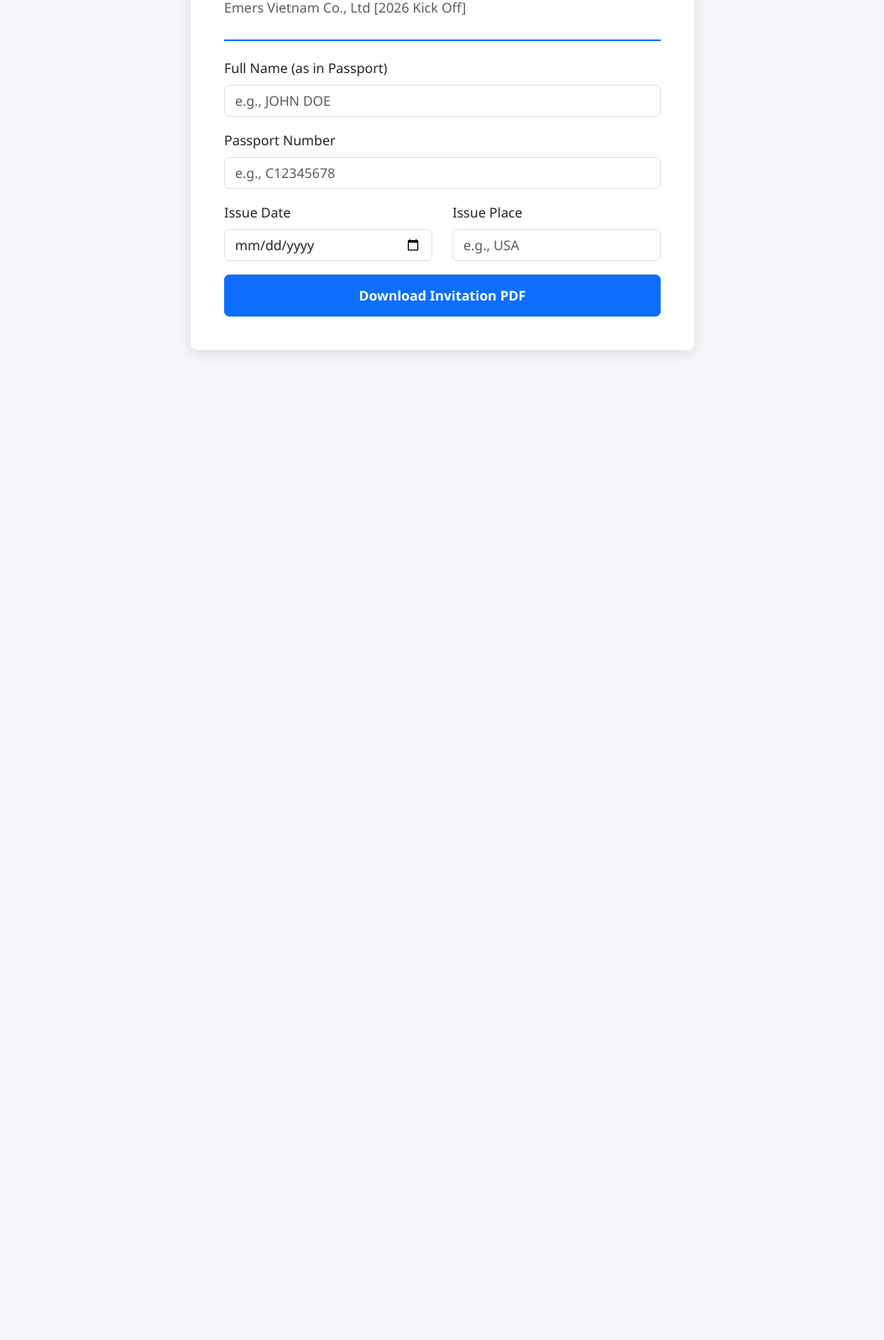
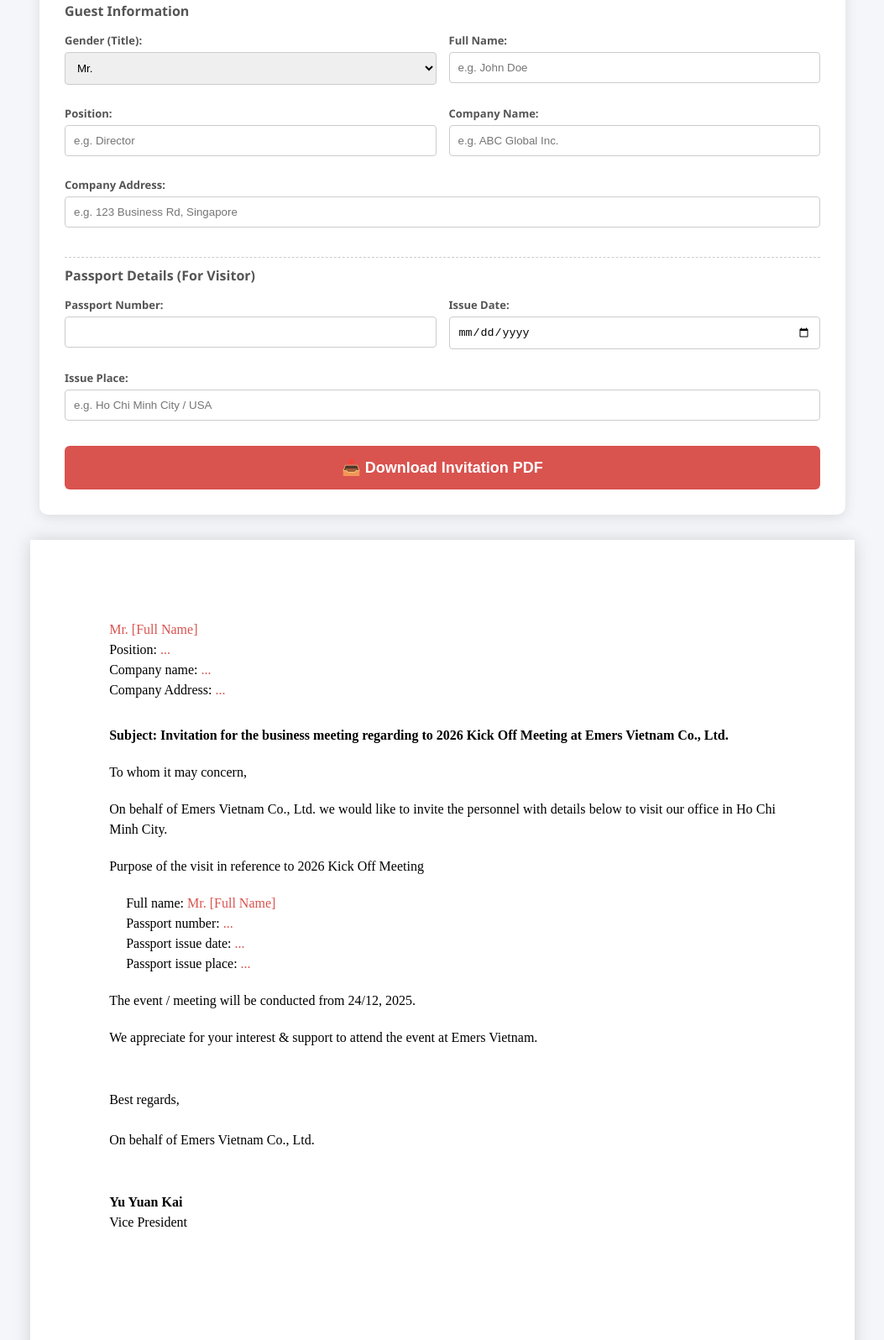
Before and after one commit to penny725tw/Emers-kickoff-2026, a plain HTML site: page index.html in a window 1280 px wide. Shown: the part 135-1731 px from the top of the page at 84% size, without its empty margins (113-1166 px from the left). Before the commit the page ends 800 px from the top, so only its background shows below. Drawn offline with nearby package versions, Linux system fonts and the light colour scheme.

Commit message:
Update index.html

```diff
--- a/index.html
+++ b/index.html
@@ -3,120 +3,256 @@
 <head>
     <meta charset="UTF-8">
     <meta name="viewport" content="width=device-width, initial-scale=1.0">
-    <title>Emers Vietnam Invitation Generator</title>
-    <link href="https://cdn.jsdelivr.net/npm/bootstrap@5.3.0/dist/css/bootstrap.min.css" rel="stylesheet">
-    <script src="https://cdnjs.cloudflare.com/ajax/libs/jspdf/2.5.1/jspdf.umd.min.js"></script>
+    <title>Invitation Generator - Emers Kick Off 2026</title>
+    <script src="https://cdnjs.cloudflare.com/ajax/libs/html2pdf.js/0.10.1/html2pdf.bundle.min.js"></script>
     <style>
-        body { background-color: #f4f6f9; font-family: 'Segoe UI', Tahoma, Geneva, Verdana, sans-serif; }
-        .container { max-width: 600px; margin-top: 50px; background: white; padding: 40px; border-radius: 8px; box-shadow: 0 4px 15px rgba(0,0,0,0.1); }
-        .header { border-bottom: 2px solid #0d6efd; margin-bottom: 20px; padding-bottom: 10px; }
-        .btn-generate { width: 100%; padding: 12px; font-weight: bold; }
+        /* --- UI STYLING (Control Panel) --- */
+        body {
+            font-family: "Segoe UI", sans-serif;
+            background: #f4f6f9;
+            display: flex;
+            flex-direction: column;
+            align-items: center;
+            padding: 20px;
+            color: #333;
+        }
+        .controls {
+            background: white;
+            padding: 30px;
+            border-radius: 10px;
+            box-shadow: 0 4px 15px rgba(0,0,0,0.1);
+            width: 100%;
+            max-width: 900px;
+            margin-bottom: 30px;
+            border-top: 5px solid #d9534f; /* Emers Red-ish color theme */
+        }
+        .controls h2 { margin-top: 0; color: #d9534f; border-bottom: 1px solid #ddd; padding-bottom: 10px; }
+
+        .grid-container { display: grid; grid-template-columns: 1fr 1fr; gap: 15px; }
+        .full-width { grid-column: span 2; }
+
+        .form-group { margin-bottom: 10px; }
+        label { font-size: 13px; font-weight: bold; color: #555; display: block; margin-bottom: 5px; }
+        input, select { width: 100%; padding: 10px; border: 1px solid #ccc; border-radius: 4px; box-sizing: border-box; }
+        input:focus { border-color: #d9534f; outline: none; }
+
+        button {
+            background-color: #d9534f;
+            color: white;
+            padding: 15px;
+            border: none;
+            border-radius: 6px;
+            cursor: pointer;
+            font-size: 18px;
+            font-weight: bold;
+            width: 100%;
+            margin-top: 20px;
+            transition: 0.3s;
+        }
+        button:hover { background-color: #c9302c; }
+
+        /* --- LETTER STYLING (A4 Paper) --- */
+        #letter-preview {
+            background: white;
+            width: 210mm;
+            min-height: 297mm;
+            padding: 25mm 25mm;
+            box-shadow: 0 0 20px rgba(0,0,0,0.15);
+            font-family: "Times New Roman", serif;
+            color: #000;
+            font-size: 12pt;
+            line-height: 1.5;
+            position: relative;
+        }
+
+        /* Letter Layout */
+        .header-logo { margin-bottom: 30px; } /* Placeholder for logo */
+        .recipient-block { margin-bottom: 30px; }
+        .subject-line { font-weight: bold; margin-bottom: 20px; }
+        .body-text { margin-bottom: 20px; text-align: justify; }
+        .visitor-details { margin-left: 20px; margin-bottom: 20px; }
+        .sign-off { margin-top: 50px; }
+        .signature-img { height: 60px; margin-top: 10px; margin-bottom: 10px; } /* Placeholder */
+
+        /* Highlights for editing */
+        .var { color: #d9534f; font-weight: 500; }
     </style>
 </head>
 <body>
 
-<div class="container">
-    <div class="header">
-        <h3>Invitation Letter Generator</h3>
-        <p class="text-muted">Emers Vietnam Co., Ltd [2026 Kick Off]</p>
+    <div class="controls">
+        <h2>✉️ Invitation Generator (2026 Kick Off)</h2>
+
+        <div class="grid-container">
+            <div class="full-width" style="font-weight:bold; color:#555; margin-top:10px;">Guest Information</div>
+
+            <div class="form-group">
+                <label>Gender (Title):</label>
+                <select id="inGender" onchange="update()">
+                    <option value="Mr.">Mr.</option>
+                    <option value="Ms.">Ms.</option>
+                    <option value="Mrs.">Mrs.</option>
+                </select>
             </div>
 
-    <form id="inviteForm">
-        <div class="mb-3">
-            <label for="fullName" class="form-label">Full Name (as in Passport)</label>
-            <input type="text" class="form-control" id="fullName" placeholder="e.g., JOHN DOE" required>
+            <div class="form-group">
+                <label>Full Name:</label>
+                <input type="text" id="inName" placeholder="e.g. John Doe" oninput="update()">
             </div>
-        <div class="mb-3">
-            <label for="passportNo" class="form-label">Passport Number</label>
-            <input type="text" class="form-control" id="passportNo" placeholder="e.g., C12345678" required>
+
+            <div class="form-group">
+                <label>Position:</label>
+                <input type="text" id="inPosition" placeholder="e.g. Director" oninput="update()">
             </div>
-        <div class="row">
-            <div class="col-md-6 mb-3">
-                <label for="issueDate" class="form-label">Issue Date</label>
-                <input type="date" class="form-control" id="issueDate" required>
+
+            <div class="form-group">
+                <label>Company Name:</label>
+                <input type="text" id="inCompany" placeholder="e.g. ABC Global Inc." oninput="update()">
             </div>
-            <div class="col-md-6 mb-3">
-                <label for="issuePlace" class="form-label">Issue Place</label>
-                <input type="text" class="form-control" id="issuePlace" placeholder="e.g., USA" required>
+
+            <div class="form-group full-width">
+                <label>Company Address:</label>
+                <input type="text" id="inAddress" placeholder="e.g. 123 Business Rd, Singapore" oninput="update()">
+            </div>
+
+            <div class="full-width" style="font-weight:bold; color:#555; margin-top:10px; border-top:1px dashed #ccc; padding-top:10px;">Passport Details (For Visitor)</div>
+
+            <div class="form-group">
+                <label>Passport Number:</label>
+                <input type="text" id="inPassport" oninput="update()">
+            </div>
+
+            <div class="form-group">
+                <label>Issue Date:</label>
+                <input type="date" id="inIssueDate" onchange="update()">
+            </div>
+
+            <div class="form-group full-width">
+                <label>Issue Place:</label>
+                <input type="text" id="inIssuePlace" placeholder="e.g. Ho Chi Minh City / USA" oninput="update()">
             </div>
         </div>
 
-        <button type="button" class="btn btn-primary btn-generate" onclick="generatePDF()">Download Invitation PDF</button>
-    </form>
+        <button onclick="generatePDF()">📥 Download Invitation PDF</button>
+    </div>
+
+    <div id="letter-preview">
+        <div class="recipient-block">
+            <div><span id="outGender" class="var">Mr.</span> <span id="outName" class="var">[Full Name]</span></div>
+            <div>Position: <span id="outPosition" class="var">[Position]</span></div>
+            <div>Company name: <span id="outCompany" class="var">[Company Name]</span></div>
+            <div>Company Address: <span id="outAddress" class="var">[Company Address]</span></div>
+        </div>
+
+        <div class="subject-line">
+            Subject: Invitation for the business meeting regarding to 2026 Kick Off Meeting at Emers Vietnam Co., Ltd.
+        </div>
+
+        <div class="body-text">
+            To whom it may concern,
+        </div>
+
+        <div class="body-text">
+            On behalf of Emers Vietnam Co., Ltd. we would like to invite the personnel with details below to visit our office in Ho Chi Minh City.
+        </div>
+
+        <div class="body-text">
+            Purpose of the visit in reference to 2026 Kick Off Meeting
+        </div>
+
+        <div class="visitor-details">
+            <div>Full name: <span id="outGender2" class="var">Mr.</span> <span id="outName2" class="var">[Full Name]</span></div>
+            <div>Passport number: <span id="outPassport" class="var">...</span></div>
+            <div>Passport issue date: <span id="outIssueDate" class="var">...</span></div>
+            <div>Passport issue place: <span id="outIssuePlace" class="var">...</span></div>
+        </div>
+
+        <div class="body-text">
+            The event / meeting will be conducted from 24/12, 2025.
+        </div>
+
+        <div class="body-text">
+            We appreciate for your interest & support to attend the event at Emers Vietnam.
+        </div>
+
+        <div class="sign-off">
+            <div>Best regards,</div>
+            <br>
+            <div>On behalf of Emers Vietnam Co., Ltd.</div>
+
+            <div style="height: 50px;"></div>
+
+            <div style="font-weight: bold;">Yu Yuan Kai</div>
+            <div>Vice President</div>
+        </div>
     </div>
 
     <script>
-    async function generatePDF() {
-        const { jsPDF } = window.jspdf;
-        const doc = new jsPDF();
+        // 1. Update Function
+        function update() {
+            // Get Values
+            const gender = document.getElementById('inGender').value;
+            const name = document.getElementById('inName').value;
+            const position = document.getElementById('inPosition').value;
+            const company = document.getElementById('inCompany').value;
+            const address = document.getElementById('inAddress').value;
 
-        // --- 1. Get User Input ---
-        const name = document.getElementById('fullName').value.toUpperCase();
-        const pptNo = document.getElementById('passportNo').value;
-        const issueDate = document.getElementById('issueDate').value;
-        const issuePlace = document.getElementById('issuePlace').value;
+            const passport = document.getElementById('inPassport').value;
+            const issuePlace = document.getElementById('inIssuePlace').value;
 
-        if(!name || !pptNo || !issueDate || !issuePlace) {
-            alert("Please fill in all fields.");
-            return;
+            // Date formatting for Issue Date
+            const dateVal = document.getElementById('inIssueDate').value;
+            let dateFormatted = "";
+            if (dateVal) {
+                const d = new Date(dateVal);
+                // Format: DD/MM/YYYY
+                dateFormatted = d.getDate().toString().padStart(2,'0') + '/' + (d.getMonth()+1).toString().padStart(2,'0') + '/' + d.getFullYear();
             }
 
-        // --- 2. Define Template Content (Hardcoded from your Source) ---
-        // Setting font to Times to look formal
-        doc.setFont("times", "normal");
+            // Map to HTML
+            // Note: We map Name/Gender to TWO places (Top address block AND Visitor details)
+            // This is the "Efficiency" feature.
+            document.getElementById('outGender').innerText = gender;
+            document.getElementById('outGender2').innerText = gender;
 
-        // Header
-        doc.setFontSize(16);
-        doc.setFont("times", "bold");
-        doc.text("Invitation Letter", 105, 20, null, null, "center");
+            document.getElementById('outName').innerText = name || "[Full Name]";
+            document.getElementById('outName2').innerText = name || "[Full Name]";
 
-        doc.setFontSize(12);
-        doc.text("Emers Vietnam Co., Ltd", 14, 35);
-        doc.setFont("times", "normal");
-        doc.setFontSize(10);
-        doc.text("906, 9F Mapletree Business Centre, 1060 Nguyen Van Linh Street,", 14, 42);
-        doc.text("Tan Phong Ward, Dist 7, HCM", 14, 47);
+            document.getElementById('outPosition').innerText = position || "...";
+            document.getElementById('outCompany').innerText = company || "...";
+            document.getElementById('outAddress').innerText = address || "...";
 
-        // Body
-        doc.setFontSize(11);
-        doc.text("To whom it may concern:", 14, 60);
+            document.getElementById('outPassport').innerText = passport || "...";
+            document.getElementById('outIssueDate').innerText = dateFormatted || "...";
+            document.getElementById('outIssuePlace').innerText = issuePlace || "...";
+        }
 
-        const introText = "On behalf of Emers Vietnam Co., Ltd., we would like to invite the personnel whose details are listed below to attend a business meeting at our Ho Chi Minh City office.";
-        const splitIntro = doc.splitTextToSize(introText, 180);
-        doc.text(splitIntro, 14, 70);
+        // 2. PDF Generator
+        function generatePDF() {
+            // Turn text black for printing
+            const vars = document.querySelectorAll('.var');
+            vars.forEach(v => v.style.color = 'black');
 
-        doc.text("Purpose of the visit: Reference to the 2026 Kick Off Meeting.", 14, 85);
+            const element = document.getElementById('letter-preview');
+            // Use the guest's name for the filename
+            const filename = 'Invitation_Emers_KickOff_' + (document.getElementById('inName').value || 'Guest') + '.pdf';
 
-        // User Details Section
-        doc.setFont("times", "bold");
-        doc.text("Personnel Details:", 14, 95);
-        doc.setFont("times", "normal");
+            const opt = {
+                margin:       15, // Standard print margin
+                filename:     filename,
+                image:        { type: 'jpeg', quality: 0.98 },
+                html2canvas:  { scale: 2 },
+                jsPDF:        { unit: 'mm', format: 'a4', orientation: 'portrait' }
+            };
 
-        doc.text(`Full name: ${name}`, 20, 105);
-        doc.text(`Passport number: ${pptNo}`, 20, 112);
-        doc.text(`Passport issue date: ${issueDate}`, 20, 119);
-        doc.text(`Passport issue place: ${issuePlace}`, 20, 126);
+            html2pdf().set(opt).from(element).save().then(() => {
+                // Restore preview color
+                vars.forEach(v => v.style.color = '#d9534f');
+            });
+        }
 
-        // Date and Closing
-        doc.text("The event/meeting will be conducted from 24/12/2025 - 28/12/2025.", 14, 140);
-        doc.text("We appreciate your interest and support to attend the event at Emers Vietnam.", 14, 150);
-
-        doc.text("Best regards,", 14, 165);
-        doc.text("On behalf of Emers Vietnam Co., Ltd.", 14, 172);
-
-        // Signature Block
-        doc.setFont("times", "bold");
-        doc.text("Yu Yuan Kai", 14, 190);
-        doc.text("Vice President", 14, 197);
-        doc.setFont("times", "normal");
-        doc.text("Emers Vietnam Co., Ltd", 14, 204);
-        doc.text("906, 9F Mapletree Business Centre", 14, 211);
-        doc.text("1060 Nguyen Van Linh Street, Tan Phong Ward, Dist 7, HCM", 14, 218);
-
-        // --- 3. Save File ---
-        doc.save(`Invitation_${name.replace(/\s+/g, '_')}.pdf`);
-    }
+        // Init
+        update();
     </script>
-
 </body>
 </html>
```
Lines whose indentation alone changed are shown as unchanged.
